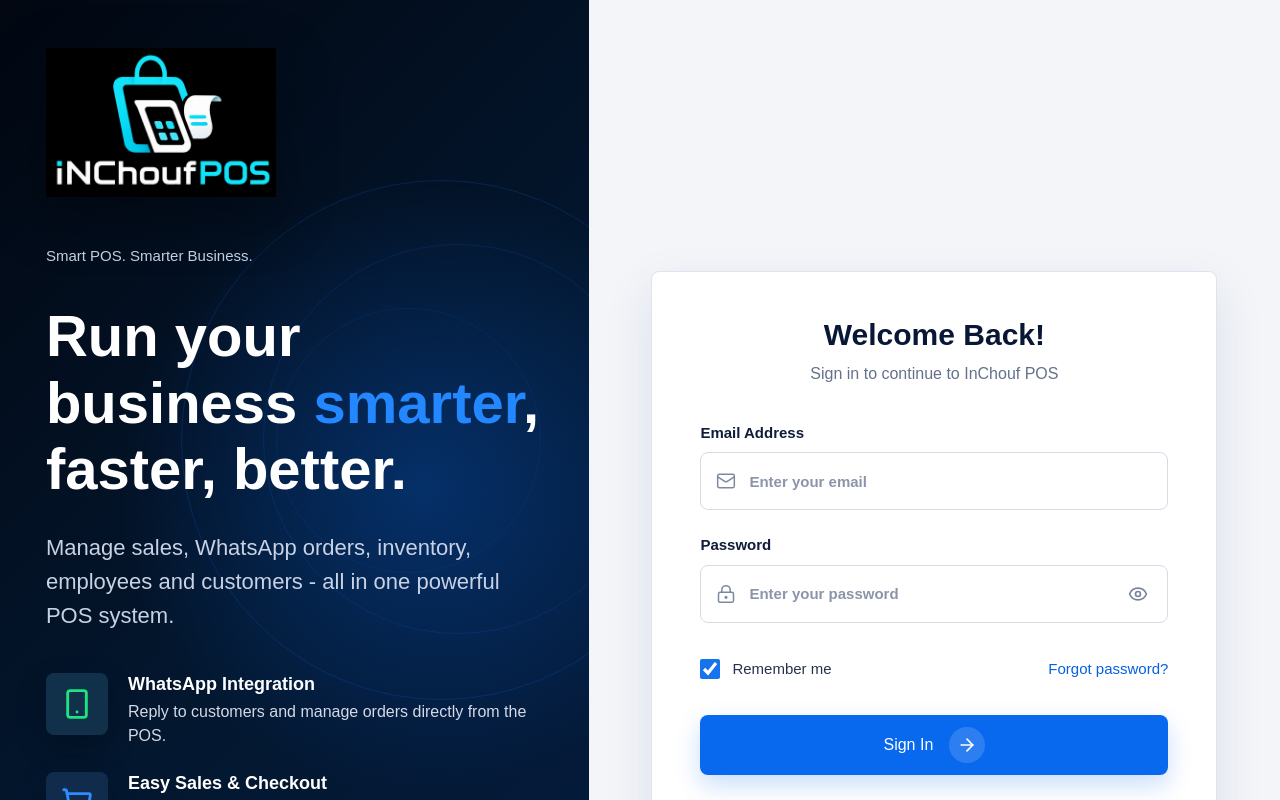
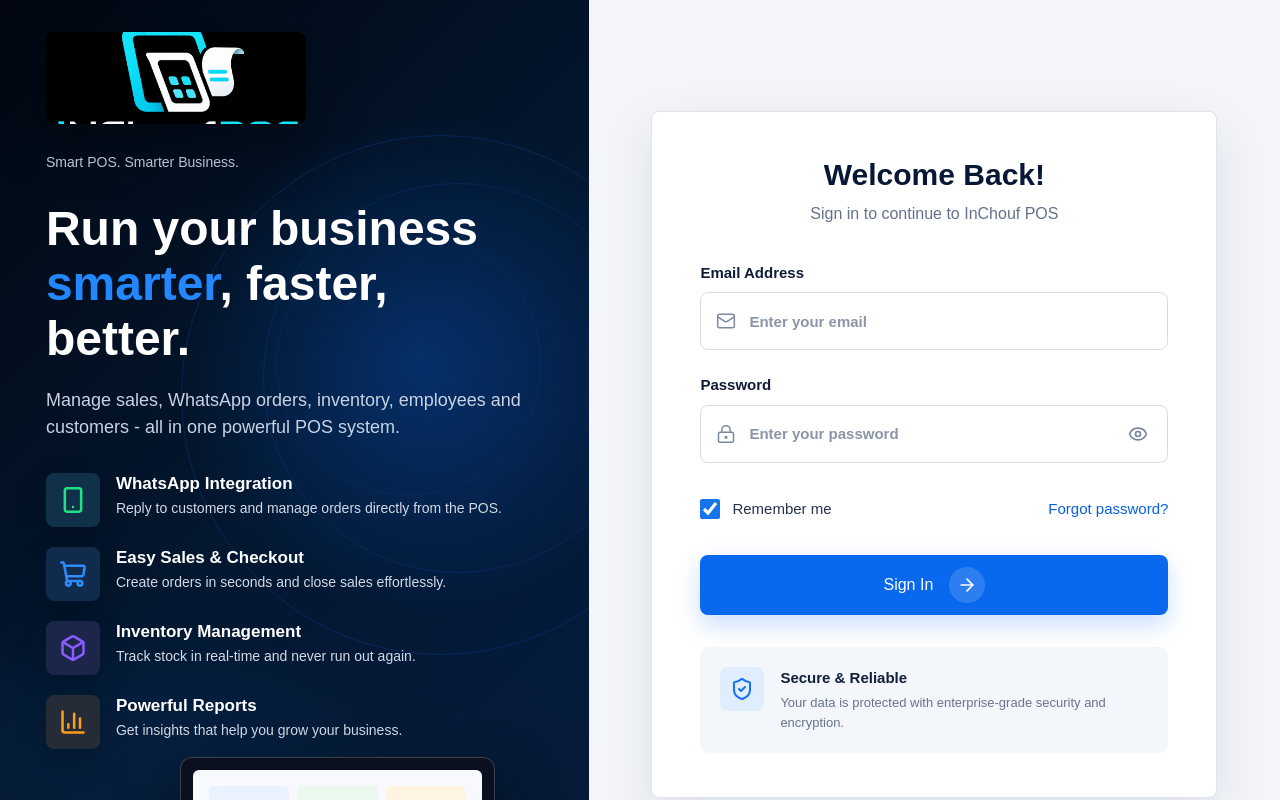
Before and after one commit to hassanlmezher/POS-Whatsapp, a Next.js app: page /login in a window 1280 px wide. Shown: the top 800 px of the page. Built offline with nearby package versions, Linux system fonts and the light colour scheme; no server answers.

Commit message:
Use real login hero content

```diff
--- a/src/app/login/login-form.tsx
+++ b/src/app/login/login-form.tsx
@@ -129,44 +129,44 @@
         <div className="absolute right-12 top-[24%] h-[265px] w-[265px] rounded-full border border-[#136cff]/10" />
         <div className="absolute bottom-0 left-0 right-0 h-[34%] bg-gradient-to-t from-[#020711] via-[#061a34]/72 to-transparent" />
 
-        <div className="relative z-10 flex min-h-dvh flex-col px-[7.8%] pb-8 pt-12">
+        <div className="relative z-10 flex min-h-dvh flex-col px-[7.8%] pb-6 pt-8">
           <Image
             src="/inchouf-pos-logo.png"
             alt="InChouf POS"
-            width={260}
-            height={180}
+            width={300}
+            height={106}
             priority
-            className="h-auto w-[230px] object-contain drop-shadow-[0_18px_28px_rgba(0,0,0,0.36)]"
+            className="h-[92px] w-[260px] rounded-lg object-cover object-center drop-shadow-[0_18px_28px_rgba(0,0,0,0.36)]"
           />
 
-          <div className="mt-12 max-w-[560px]">
-            <p className="text-[15px] font-medium text-[#c8d3e7]">Smart POS. Smarter Business.</p>
-            <h1 className="mt-9 text-[50px] font-bold leading-[1.15] text-white xl:text-[58px]">
+          <div className="mt-7 max-w-[560px]">
+            <p className="text-[14px] font-medium text-[#c8d3e7]">Smart POS. Smarter Business.</p>
+            <h1 className="mt-7 text-[42px] font-bold leading-[1.15] text-white xl:text-[48px]">
               Run your business{" "}
               <span className="text-[#2387ff]">smarter</span>, faster, better.
             </h1>
-            <p className="mt-7 max-w-[520px] text-[22px] leading-[1.55] text-[#c8d2e4]">
+            <p className="mt-5 max-w-[520px] text-[18px] leading-[1.5] text-[#c8d2e4]">
               Manage sales, WhatsApp orders, inventory, employees and customers - all in one
               powerful POS system.
             </p>
           </div>
 
-          <div className="mt-10 grid max-w-[530px] gap-6">
+          <div className="mt-8 grid max-w-[530px] gap-5">
             {features.map((feature) => {
               const Icon = feature.icon;
 
               return (
-                <div key={feature.title} className="flex items-start gap-5">
+                <div key={feature.title} className="flex items-start gap-4">
                   <div
-                    className={`flex h-[62px] w-[62px] shrink-0 items-center justify-center rounded-lg ${feature.background} ${feature.color} shadow-[0_12px_30px_rgba(0,0,0,0.22)]`}
+                    className={`flex h-[54px] w-[54px] shrink-0 items-center justify-center rounded-lg ${feature.background} ${feature.color} shadow-[0_12px_30px_rgba(0,0,0,0.22)]`}
                   >
-                    <Icon aria-hidden="true" className="h-8 w-8" strokeWidth={2.15} />
+                    <Icon aria-hidden="true" className="h-7 w-7" strokeWidth={2.15} />
                   </div>
                   <div>
-                    <h2 className="text-[18px] font-bold leading-tight text-white">
+                    <h2 className="text-[17px] font-bold leading-tight text-white">
                       {feature.title}
                     </h2>
-                    <p className="mt-1 text-[16px] leading-6 text-[#d3d9e5]">
+                    <p className="mt-1 text-[14px] leading-5 text-[#d3d9e5]">
                       {feature.description}
                     </p>
                   </div>
@@ -175,30 +175,30 @@
             })}
           </div>
 
-          <div className="relative mt-auto h-[245px]">
+          <div className="relative mt-auto h-[190px]">
             <div className="absolute bottom-1 left-[11%] h-20 w-28 rounded-lg bg-[#050a12] shadow-[0_24px_42px_rgba(0,0,0,0.45)]">
               <div className="mx-auto mt-3 h-9 w-16 rounded-sm bg-white">
                 <div className="mx-auto h-full w-12 bg-[repeating-linear-gradient(to_bottom,#c8d0dc_0,#c8d0dc_2px,transparent_2px,transparent_8px)]" />
               </div>
             </div>
-            <div className="absolute bottom-0 left-[30%] h-20 w-[300px] rounded-lg bg-[#050a12] shadow-[0_30px_55px_rgba(0,0,0,0.55)]" />
-            <div className="absolute bottom-[74px] left-[27%] h-[152px] w-[355px] rounded-xl border border-white/20 bg-[#0a1020] p-3 shadow-[0_32px_60px_rgba(0,0,0,0.55)]">
+            <div className="absolute bottom-0 left-[30%] h-16 w-[270px] rounded-lg bg-[#050a12] shadow-[0_30px_55px_rgba(0,0,0,0.55)]" />
+            <div className="absolute bottom-[58px] left-[27%] h-[124px] w-[315px] rounded-xl border border-white/20 bg-[#0a1020] p-3 shadow-[0_32px_60px_rgba(0,0,0,0.55)]">
               <div className="h-full rounded-md bg-[#f7f9fd] p-4">
                 <div className="flex gap-2">
-                  <div className="h-8 flex-1 rounded-md bg-[#eaf1ff]" />
-                  <div className="h-8 flex-1 rounded-md bg-[#eaf8f0]" />
-                  <div className="h-8 flex-1 rounded-md bg-[#fff4e2]" />
+                  <div className="h-6 flex-1 rounded-md bg-[#eaf1ff]" />
+                  <div className="h-6 flex-1 rounded-md bg-[#eaf8f0]" />
+                  <div className="h-6 flex-1 rounded-md bg-[#fff4e2]" />
                 </div>
-                <div className="mt-5 h-16 rounded-md bg-[linear-gradient(120deg,transparent_0_12%,#56a3ff_12%_14%,transparent_14%_26%,#56a3ff_26%_28%,transparent_28%_42%,#56a3ff_42%_44%,transparent_44%_100%),linear-gradient(#eef3fb,#eef3fb)]" />
-                <div className="mt-4 grid grid-cols-4 gap-2">
-                  <span className="h-4 rounded bg-[#dce5f2]" />
-                  <span className="h-4 rounded bg-[#dce5f2]" />
-                  <span className="h-4 rounded bg-[#dce5f2]" />
-                  <span className="h-4 rounded bg-[#dce5f2]" />
+                <div className="mt-4 h-12 rounded-md bg-[linear-gradient(120deg,transparent_0_12%,#56a3ff_12%_14%,transparent_14%_26%,#56a3ff_26%_28%,transparent_28%_42%,#56a3ff_42%_44%,transparent_44%_100%),linear-gradient(#eef3fb,#eef3fb)]" />
+                <div className="mt-3 grid grid-cols-4 gap-2">
+                  <span className="h-3 rounded bg-[#dce5f2]" />
+                  <span className="h-3 rounded bg-[#dce5f2]" />
+                  <span className="h-3 rounded bg-[#dce5f2]" />
+                  <span className="h-3 rounded bg-[#dce5f2]" />
                 </div>
               </div>
             </div>
-            <div className="absolute bottom-2 right-[8%] h-36 w-16 rounded-[28px] bg-[#050a12] shadow-[0_24px_45px_rgba(0,0,0,0.45)]">
+            <div className="absolute bottom-2 right-[8%] h-28 w-14 rounded-[28px] bg-[#050a12] shadow-[0_24px_45px_rgba(0,0,0,0.45)]">
               <div className="mx-auto mt-4 h-8 w-14 rounded-full bg-[#121c2d]" />
             </div>
           </div>
```
Also changed, not shown: public/inchouf-login-hero.png (deleted).
